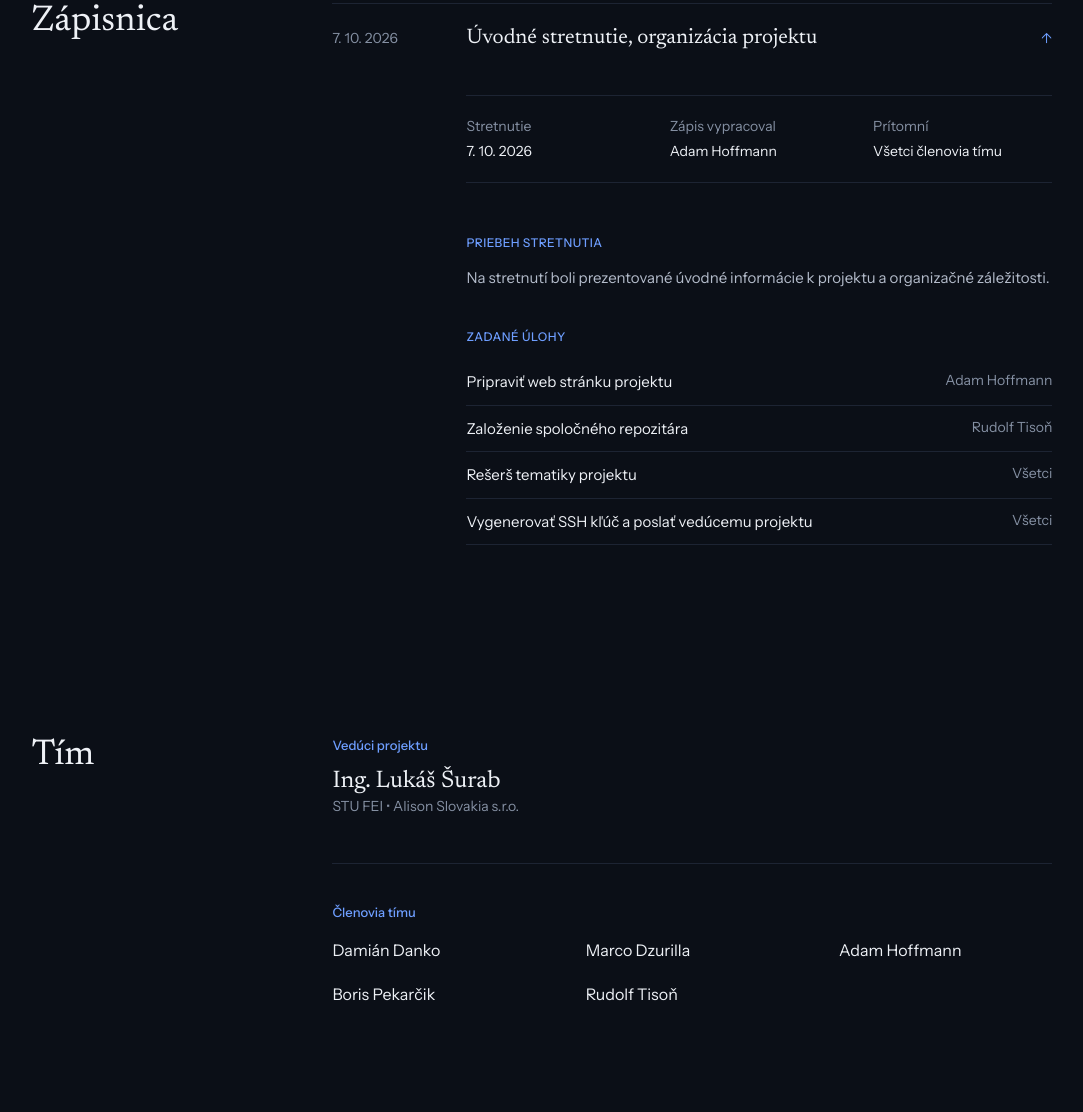
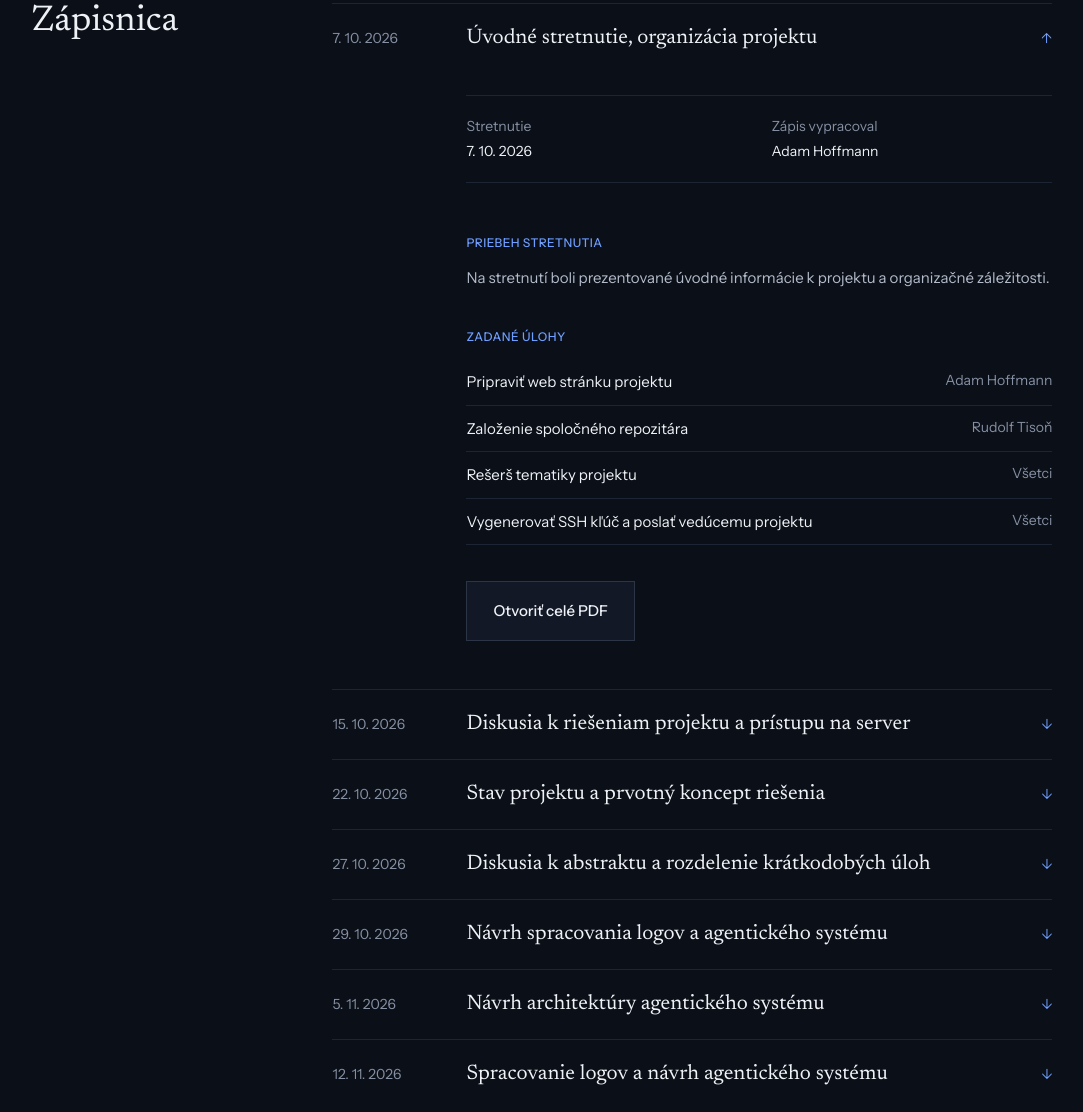
Before and after one commit to ruddpj/TP-BlueTeam, a plain HTML site: page docs/index.html in a window 1280 px wide. Shown: the part 2345-3457 px from the top of the page, without its empty margins (98-1181 px from the left). Drawn offline with Linux system fonts and the light colour scheme.

Commit message:
changed: zapisnice a ich struktura na webe

```diff
--- a/docs/index.html
+++ b/docs/index.html
@@ -58,38 +58,8 @@
 
 <section id="zapisnice" class="section">
   <h2>Zápisnica</h2>
-  <div class="section-body">
-    <!-- Obsah zápisníc je v zapisnice/tyzden-XX.json. Nový týždeň = skopíruj blok <details> a vyplň ho podľa JSON. -->
-
-    <!-- Týždeň 1 (zapisnice/tyzden-01.json) -->
-    <details class="minutes" id="tyzden-1" open>
-      <summary>
-        <span class="m-date">7. 10. 2026</span>
-        <span class="m-title">Úvodné stretnutie, organizácia projektu</span>
-        <span class="m-toggle" aria-hidden="true">↓</span>
-      </summary>
-      <div class="m-content">
-        <dl class="m-meta">
-          <div><dt>Stretnutie</dt><dd>7. 10. 2026</dd></div>
-          <div><dt>Zápis vypracoval</dt><dd>Adam Hoffmann</dd></div>
-          <div><dt>Prítomní</dt><dd>Všetci členovia tímu</dd></div>
-        </dl>
-        <div class="m-block">
-          <span class="m-label">Priebeh stretnutia</span>
-          <p>Na stretnutí boli prezentované úvodné informácie k projektu a organizačné záležitosti.</p>
-        </div>
-        <div class="m-block">
-          <span class="m-label">Zadané úlohy</span>
-          <ul class="m-tasks">
-            <li><span class="what">Pripraviť web stránku projektu</span><span class="who">Adam Hoffmann</span></li>
-            <li><span class="what">Založenie spoločného repozitára</span><span class="who">Rudolf Tisoň</span></li>
-            <li><span class="what">Rešerš tematiky projektu</span><span class="who">Všetci</span></li>
-            <li><span class="what">Vygenerovať SSH kľúč a poslať vedúcemu projektu</span><span class="who">Všetci</span></li>
-          </ul>
-        </div>
-      </div>
-    </details>
-
+  <div class="section-body" id="minutes-list" aria-live="polite">
+    <!-- Zápisnice sa načítavajú z JSON súborov v priečinku zapisnice/. -->
   </div>
 </section>
 
@@ -134,5 +104,6 @@
 </footer>
 
 </div>
+<script src="minutes.js" defer></script>
 </body>
 </html>
--- /dev/null
+++ b/docs/minutes.js
@@ -0,0 +1,94 @@
+const minutesList = document.querySelector("#minutes-list");
+
+function createElement(tag, className, text) {
+  const element = document.createElement(tag);
+  if (className) element.className = className;
+  if (text !== undefined) element.textContent = text;
+  return element;
+}
+
+function addMetaItem(list, label, value) {
+  const item = createElement("div");
+  item.append(createElement("dt", "", label), createElement("dd", "", value));
+  list.append(item);
+}
+
+function renderMeeting(meeting) {
+  const details = createElement("details", "minutes");
+  details.id = `tyzden-${meeting.tyzden}`;
+  details.open = meeting.tyzden === 1;
+
+  const summary = createElement("summary");
+  const toggle = createElement("span", "m-toggle", "↓");
+  toggle.setAttribute("aria-hidden", "true");
+  summary.append(
+    createElement("span", "m-date", meeting.datum),
+    createElement("span", "m-title", meeting.nazov),
+    toggle
+  );
+  details.append(summary);
+
+  const content = createElement("div", "m-content");
+  const meta = createElement("dl", "m-meta");
+  addMetaItem(meta, "Stretnutie", meeting.datum);
+  addMetaItem(meta, "Zápis vypracoval", meeting.zapis_vypracoval);
+  content.append(meta);
+
+  const progress = createElement("div", "m-block");
+  progress.append(
+    createElement("span", "m-label", "Priebeh stretnutia"),
+    createElement("p", "", meeting.priebeh_stretnutia)
+  );
+  content.append(progress);
+
+  if (meeting.zadane_ulohy.length) {
+    const tasks = createElement("div", "m-block");
+    const taskList = createElement("ul", "m-tasks");
+    tasks.append(createElement("span", "m-label", "Zadané úlohy"));
+    for (const task of meeting.zadane_ulohy) {
+      const item = createElement("li");
+      item.append(
+        createElement("span", "what", task.uloha),
+        createElement("span", "who", task.zodpovedny)
+      );
+      taskList.append(item);
+    }
+    tasks.append(taskList);
+    content.append(tasks);
+  }
+
+  if (meeting.pdf) {
+    const pdfLink = createElement("a", "btn btn-secondary m-pdf", "Otvoriť celé PDF");
+    pdfLink.href = `zapisnice/${encodeURIComponent(meeting.pdf)}`;
+    pdfLink.target = "_blank";
+    pdfLink.rel = "noopener";
+    content.append(pdfLink);
+  }
+
+  details.append(content);
+  return details;
+}
+
+async function loadMinutes() {
+  const meetings = await Promise.all(
+    Array.from({ length: 12 }, async (_, index) => {
+      const week = String(index + 1).padStart(2, "0");
+      const response = await fetch(`zapisnice/tyzden-${week}.json`);
+      if (!response.ok) {
+        throw new Error(`Nepodarilo sa načítať týždeň ${week}: HTTP ${response.status}`);
+      }
+      return response.json();
+    })
+  );
+
+  for (const meeting of meetings.filter((entry) => entry.nazov)) {
+    minutesList.append(renderMeeting(meeting));
+  }
+}
+
+loadMinutes().catch((error) => {
+  console.error(error);
+  minutesList.replaceChildren(
+    createElement("p", "", "Zápisnice sa nepodarilo načítať. Skúste stránku obnoviť.")
+  );
+});
--- a/docs/styles.css
+++ b/docs/styles.css
@@ -198,6 +198,7 @@ a:hover { color: var(--accent-hover); }
   text-transform: uppercase;
 }
 .m-block p { margin: 0; text-wrap: pretty; }
+.m-pdf { align-self: flex-start; }
 .m-tasks { list-style: none; margin: 0; padding: 0; }
 .m-tasks li {
   display: grid;
--- a/docs/zapisnice/tyzden-01.json
+++ b/docs/zapisnice/tyzden-01.json
@@ -3,8 +3,8 @@
   "datum": "7. 10. 2026",
   "nazov": "Úvodné stretnutie, organizácia projektu",
   "zapis_vypracoval": "Adam Hoffmann",
-  "pritomni": "Všetci členovia tímu",
   "priebeh_stretnutia": "Na stretnutí boli prezentované úvodné informácie k projektu a organizačné záležitosti.",
+  "pdf": "Zápisnica č. 1_2026.pdf",
   "zadane_ulohy": [
     {
       "uloha": "Pripraviť web stránku projektu",
--- a/docs/zapisnice/tyzden-02.json
+++ b/docs/zapisnice/tyzden-02.json
@@ -1,9 +1,18 @@
 {
   "tyzden": 2,
-  "datum": "14. 10. 2026",
-  "nazov": "",
-  "zapis_vypracoval": "",
-  "pritomni": "",
-  "priebeh_stretnutia": "",
-  "zadane_ulohy": []
+  "datum": "15. 10. 2026",
+  "nazov": "Diskusia k riešeniam projektu a prístupu na server",
+  "zapis_vypracoval": "Marco Dzurilla",
+  "priebeh_stretnutia": "Tím diskutoval o existujúcich riešeniach, možných technológiách a výbere databázy. Vedúci projektu potvrdil, že verejné SSH kľúče členov tímu eviduje a pripravuje pravidlá používania servera. Zároveň vyzval tím, aby pokračoval v príprave webovej stránky a zápisníc na kontrolu.",
+  "pdf": "Zápisnica č. 2_2026.pdf",
+  "zadane_ulohy": [
+    {
+      "uloha": "Preskúmať existujúce riešenia a pripraviť vlastné návrhy",
+      "zodpovedny": "Všetci"
+    },
+    {
+      "uloha": "Pokračovať v príprave webovej stránky a zápisníc a zaslať ich vedúcemu na kontrolu",
+      "zodpovedny": "Všetci"
+    }
+  ]
 }
--- a/docs/zapisnice/tyzden-03.json
+++ b/docs/zapisnice/tyzden-03.json
@@ -1,9 +1,18 @@
 {
   "tyzden": 3,
-  "datum": "21. 10. 2026",
-  "nazov": "",
-  "zapis_vypracoval": "",
-  "pritomni": "",
-  "priebeh_stretnutia": "",
-  "zadane_ulohy": []
+  "datum": "22. 10. 2026",
+  "nazov": "Stav projektu a prvotný koncept riešenia",
+  "zapis_vypracoval": "Marco Dzurilla",
+  "priebeh_stretnutia": "Tím prebral stav webovej stránky a prihlasovania na server. Vedúci predstavil dostupné a plánované jazykové modely a odporučil preskúmať využitie Elasticsearch. Zároveň predstavil možný prístup založený na väčšom modeli, ktorý pripraví nástroje pre menší model, a požiadal tím o prvotný koncept riešenia v horizonte jedného až dvoch týždňov.",
+  "pdf": "Zápisnica č. 3_2026.pdf",
+  "zadane_ulohy": [
+    {
+      "uloha": "Pripraviť prvotný koncept riešenia tímového projektu",
+      "zodpovedny": "Všetci"
+    },
+    {
+      "uloha": "Preskúmať potrebnosť Elasticsearch a pokračovať v príprave pracovného prostredia",
+      "zodpovedny": "Všetci"
+    }
+  ]
 }
--- a/docs/zapisnice/tyzden-04.json
+++ b/docs/zapisnice/tyzden-04.json
@@ -1,9 +1,18 @@
 {
   "tyzden": 4,
-  "datum": "28. 10. 2026",
-  "nazov": "",
-  "zapis_vypracoval": "",
-  "pritomni": "",
-  "priebeh_stretnutia": "",
-  "zadane_ulohy": []
+  "datum": "27. 10. 2026",
+  "nazov": "Diskusia k abstraktu a rozdelenie krátkodobých úloh",
+  "zapis_vypracoval": "Marco Dzurilla",
+  "priebeh_stretnutia": "Členovia tímu diskutovali o zadaní projektu, základnej predstave o fungovaní systému a možnostiach jeho realizácie. Následne si rozdelili krátkodobé úlohy a dohodli sa na vzájomnej komunikácii o ich priebehu.",
+  "pdf": "Zápisnica č. 4_2026.pdf",
+  "zadane_ulohy": [
+    {
+      "uloha": "Pripraviť podklady a spracovať rozdelené krátkodobé úlohy k abstraktu",
+      "zodpovedny": "Všetci"
+    },
+    {
+      "uloha": "Priebežne informovať tím o stave riešenia úloh",
+      "zodpovedny": "Všetci"
+    }
+  ]
 }
--- a/docs/zapisnice/tyzden-05.json
+++ b/docs/zapisnice/tyzden-05.json
@@ -1,9 +1,18 @@
 {
   "tyzden": 5,
-  "datum": "4. 11. 2026",
-  "nazov": "",
-  "zapis_vypracoval": "",
-  "pritomni": "",
-  "priebeh_stretnutia": "",
-  "zadane_ulohy": []
+  "datum": "29. 10. 2026",
+  "nazov": "Návrh spracovania logov a agentického systému",
+  "zapis_vypracoval": "Marco Dzurilla",
+  "priebeh_stretnutia": "Tím prebral stav webovej stránky a zápisníc a návrh zberu, obohacovania a odosielania logov do Elasticsearch. Diskutoval o možných technológiách na prenos a spracovanie dát, ako Apache Kafka, Logstash a PostgreSQL, a o návrhu agentického systému vrátane LangGraph, prístupu Creator–Critic a výberu modelu pomocou routera.",
+  "pdf": "Zápisnica č. 5_2026.pdf",
+  "zadane_ulohy": [
+    {
+      "uloha": "Rozpracovať návrh architektúry a spracovania logov",
+      "zodpovedny": "Všetci"
+    },
+    {
+      "uloha": "Preskúmať možnosti použitých technológií a odôvodniť ich prínos",
+      "zodpovedny": "Všetci"
+    }
+  ]
 }
--- a/docs/zapisnice/tyzden-06.json
+++ b/docs/zapisnice/tyzden-06.json
@@ -1,9 +1,18 @@
 {
   "tyzden": 6,
-  "datum": "11. 11. 2026",
-  "nazov": "",
-  "zapis_vypracoval": "",
-  "pritomni": "",
-  "priebeh_stretnutia": "",
-  "zadane_ulohy": []
+  "datum": "5. 11. 2026",
+  "nazov": "Návrh architektúry agentického systému",
+  "zapis_vypracoval": "Marco Dzurilla",
+  "priebeh_stretnutia": "Tím diskutoval o rozdelení analýzy udalostí medzi modely Qwen a DeepSeek a o možnom riadení krokov pomocou LangGraph. Prebral využitie Elasticsearch alebo ChromaDB, zdroje údajov MITRE ATT&CK, OWASP, CVE a CWE, ako aj nástroje na prácu s modelmi, spoločný repozitár a prístup k serverovej infraštruktúre.",
+  "pdf": "Zápisnica č. 6_2026.pdf",
+  "zadane_ulohy": [
+    {
+      "uloha": "Rozpracovať návrh agentického systému a preskúmať možnosti Elasticsearch a dostupných nástrojov",
+      "zodpovedny": "Všetci"
+    },
+    {
+      "uloha": "Pripraviť spoločný repozitár a overiť prístupy k potrebnej infraštruktúre",
+      "zodpovedny": "Všetci"
+    }
+  ]
 }
--- a/docs/zapisnice/tyzden-07.json
+++ b/docs/zapisnice/tyzden-07.json
@@ -1,9 +1,18 @@
 {
   "tyzden": 7,
-  "datum": "18. 11. 2026",
-  "nazov": "",
-  "zapis_vypracoval": "",
-  "pritomni": "",
-  "priebeh_stretnutia": "",
-  "zadane_ulohy": []
+  "datum": "12. 11. 2026",
+  "nazov": "Spracovanie logov a návrh agentického systému",
+  "zapis_vypracoval": "Marco Dzurilla",
+  "priebeh_stretnutia": "Tím diskutoval o zbere a spracovaní logov vrátane Filebeat a Elastic Agent, o prenose dát cez Apache Kafka, Logstash alebo PostgreSQL a o návrhu agentického systému. Prebral framework LangGraph, prístup Creator–Critic, agentický cyklus, whitelist a výber jazykového modelu pomocou routera.",
+  "pdf": "Zápisnica č. 7_2026.pdf",
+  "zadane_ulohy": [
+    {
+      "uloha": "Rozpracovať návrh architektúry a spracovania logov",
+      "zodpovedny": "Všetci"
+    },
+    {
+      "uloha": "Preskúmať možnosti technológií a odôvodniť ich využitie v riešení",
+      "zodpovedny": "Všetci"
+    }
+  ]
 }
--- a/docs/zapisnice/tyzden-08.json
+++ b/docs/zapisnice/tyzden-08.json
@@ -3,7 +3,6 @@
   "datum": "25. 11. 2026",
   "nazov": "",
   "zapis_vypracoval": "",
-  "pritomni": "",
   "priebeh_stretnutia": "",
   "zadane_ulohy": []
 }
--- a/docs/zapisnice/tyzden-09.json
+++ b/docs/zapisnice/tyzden-09.json
@@ -3,7 +3,6 @@
   "datum": "2. 12. 2026",
   "nazov": "",
   "zapis_vypracoval": "",
-  "pritomni": "",
   "priebeh_stretnutia": "",
   "zadane_ulohy": []
 }
--- a/docs/zapisnice/tyzden-10.json
+++ b/docs/zapisnice/tyzden-10.json
@@ -3,7 +3,6 @@
   "datum": "9. 12. 2026",
   "nazov": "",
   "zapis_vypracoval": "",
-  "pritomni": "",
   "priebeh_stretnutia": "",
   "zadane_ulohy": []
 }
--- a/docs/zapisnice/tyzden-11.json
+++ b/docs/zapisnice/tyzden-11.json
@@ -3,7 +3,6 @@
   "datum": "16. 12. 2026",
   "nazov": "",
   "zapis_vypracoval": "",
-  "pritomni": "",
   "priebeh_stretnutia": "",
   "zadane_ulohy": []
 }
--- a/docs/zapisnice/tyzden-12.json
+++ b/docs/zapisnice/tyzden-12.json
@@ -3,7 +3,6 @@
   "datum": "23. 12. 2026",
   "nazov": "",
   "zapis_vypracoval": "",
-  "pritomni": "",
   "priebeh_stretnutia": "",
   "zadane_ulohy": []
 }
```
